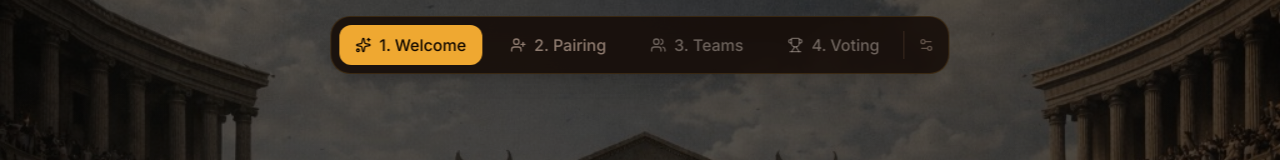
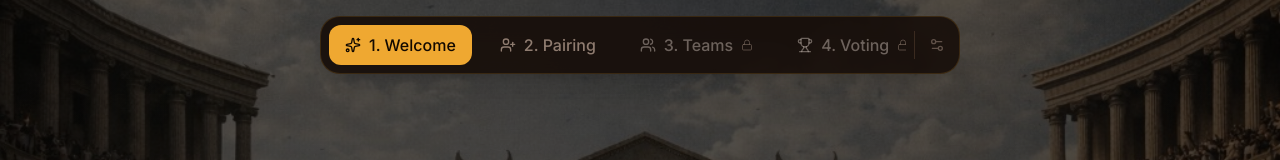
Before and after one commit to guztaluz/WorkhumanVibeGames, a Next.js app: page / in a window 1280 px wide. Shown: the top 160 px of the page. Built offline with nearby package versions, Linux system fonts and the light colour scheme; no server answers; the database is empty.

Commit message:
Add Lock Icon to Navigation Component for Disabled State Indication
- Introduced a Lock icon to the Navigation component to visually indicate when a tab is disabled.
- Enhanced user experience by providing a clear visual cue for disabled navigation items, improving accessibility and clarity.

```diff
--- a/src/components/navigation.tsx
+++ b/src/components/navigation.tsx
@@ -4,7 +4,7 @@ import { useState, useEffect, useRef } from "react"
 import Link from "next/link"
 import { usePathname } from "next/navigation"
 import { motion, AnimatePresence } from "framer-motion"
-import { Sparkles, Users, UserPlus, Trophy, Crown, Settings2, Trash2, UsersRound, KeyRound, Loader2 } from "lucide-react"
+import { Sparkles, Users, UserPlus, Trophy, Crown, Settings2, Trash2, UsersRound, KeyRound, Loader2, Lock } from "lucide-react"
 import { cn } from "@/lib/utils"
 import { getEventPhase, setEventPhase as setEventPhaseFn, subscribeToEventPhase, type EventPhase } from "@/lib/event-state"
 import { getAdminMode, setAdminMode, subscribeToAdminMode } from "@/lib/admin-state"
@@ -284,6 +284,7 @@ export function Navigation() {
                   >
                     <Icon className={cn("w-4 h-4 shrink-0", isResultsTab && !isActive && !isDisabled && "text-yellow-500")} />
                     <span className="font-medium">{item.step}. {item.label}</span>
+                    {isDisabled && <Lock className="w-3 h-3 text-muted-foreground/70" />}
 
                     {isActive && !isDisabled && (
                       <motion.div
```
